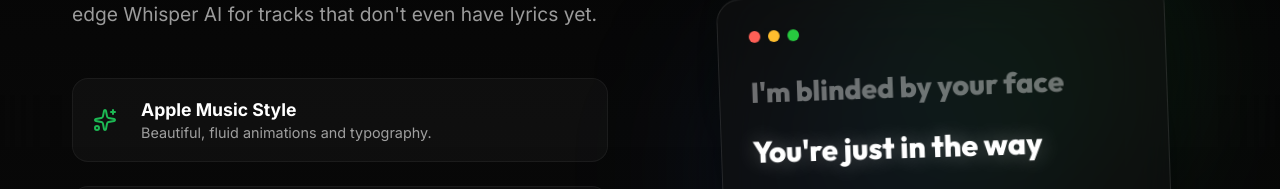
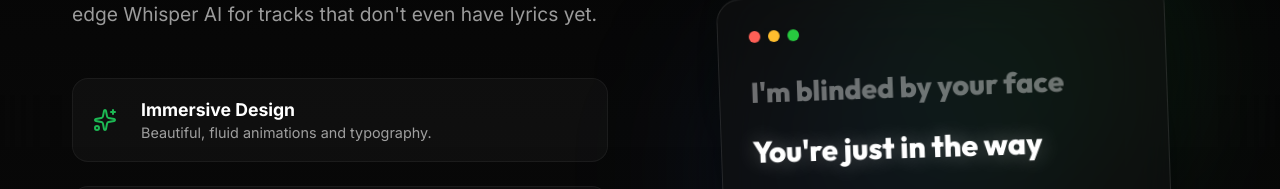
Before and after one commit to trxshi747/LyricSync, a React app in the folder frontend/: page / in a window 1280 px wide. Shown: the part 296-485 px from the top of the page. Built offline with nearby package versions, Linux system fonts and the light colour scheme; no server answers; the HTML template or start-up script is replaced by a standard one.

Commit message:
Update feature card text to Immersive Design

```diff
--- a/frontend/src/App.jsx
+++ b/frontend/src/App.jsx
@@ -185,7 +185,7 @@ function App() {
                 <div className="feature-card">
                   <Sparkles className="feature-icon" size={24} />
                   <div className="feature-text">
-                    <h3>Apple Music Style</h3>
+                    <h3>Immersive Design</h3>
                     <p>Beautiful, fluid animations and typography.</p>
                   </div>
                 </div>
```
